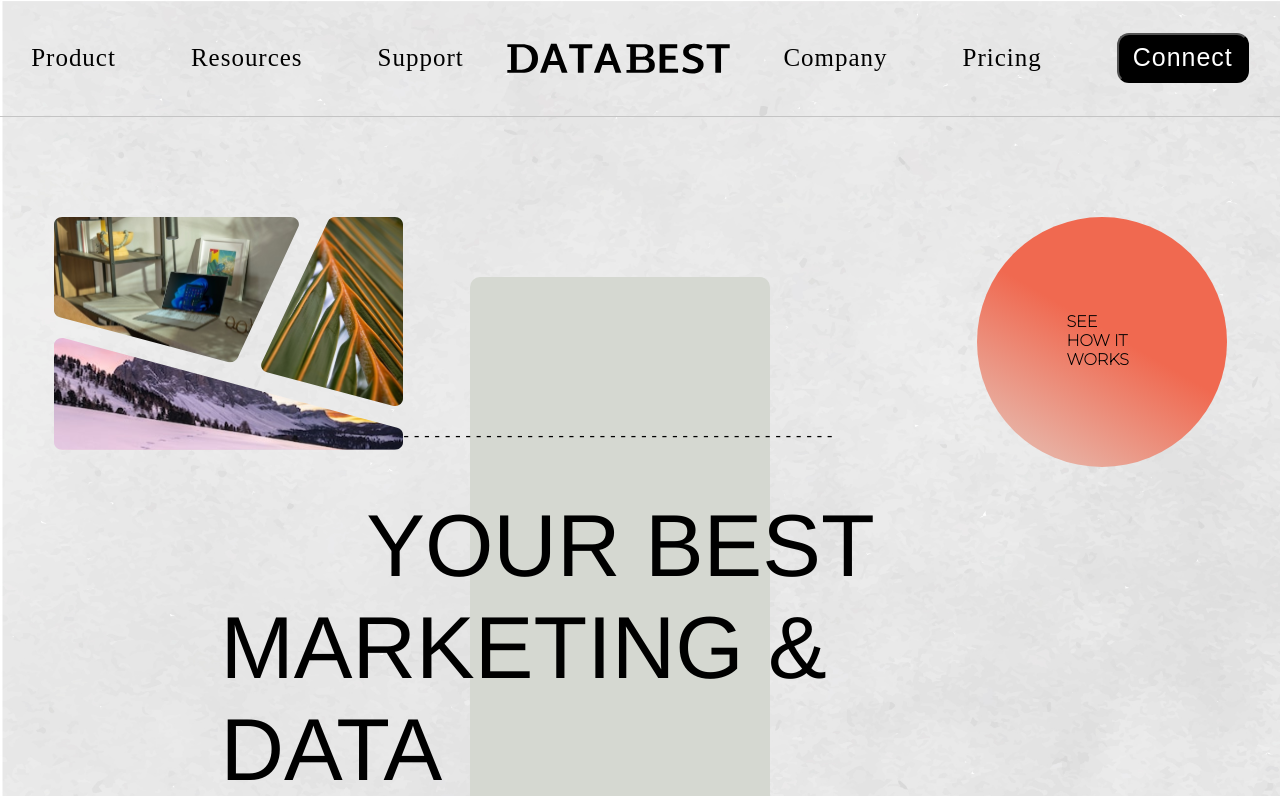
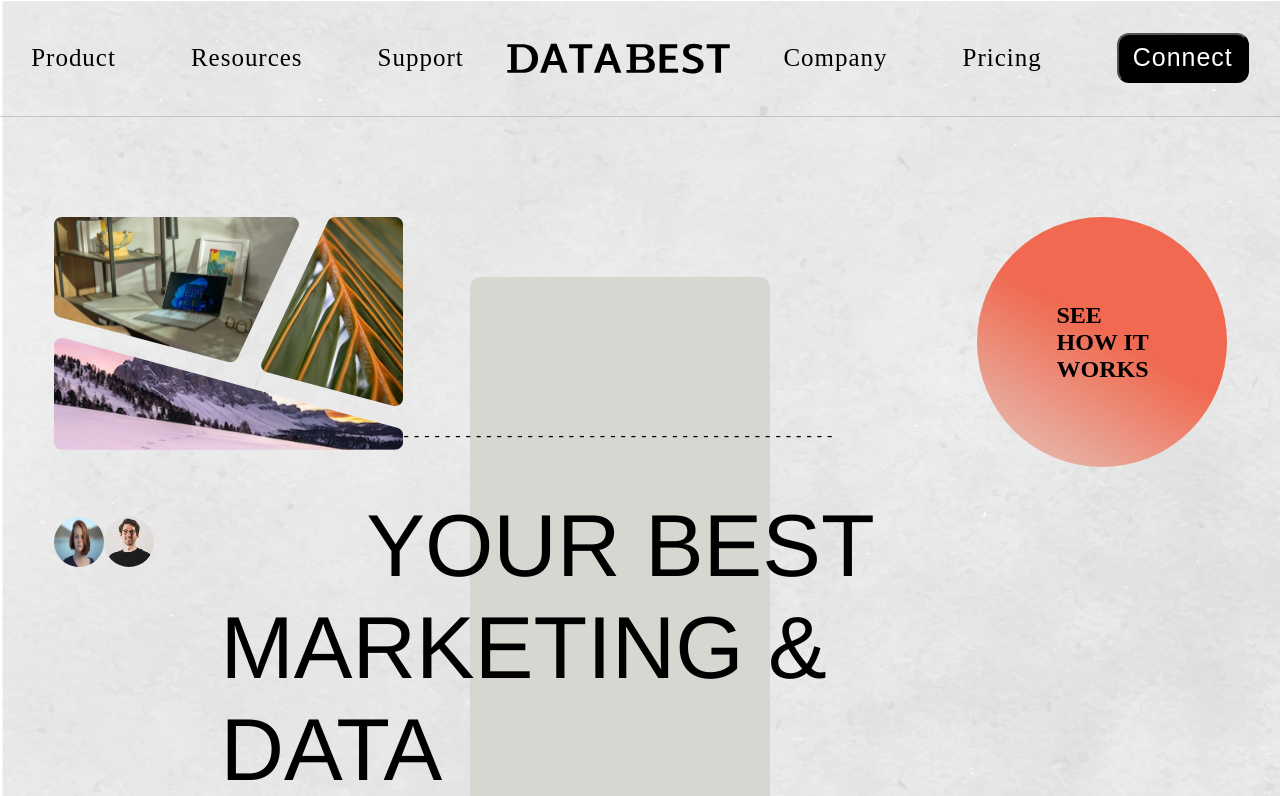
Before and after one commit to Ofeli1995/Css-Animation, a Vue app: page / in a window 1280 px wide. Shown: the top 796 px of the page. Built offline with nearby package versions, Linux system fonts and the light colour scheme.

Commit message:
No Finished, worked on home page first section

```diff
--- a/src/components/HomePage.vue
+++ b/src/components/HomePage.vue
@@ -2,6 +2,7 @@
   <div class="container1">
     <div class="columns">
       <div class="left-col">
+        <div class="animation-images">
           <div class="images-group">
             <img
               src="@/assets/animation-img/Vector.svg"
@@ -20,6 +21,23 @@
               class="bottom-img"
               alt="img"
             />
+          </div>
+          <div class="users-animation">
+            <img
+              src="@/assets/users/1.jpg"
+              alt="user"
+              width="50px"
+              height="50px"
+              style="border-radius: 50%"
+            />
+            <img
+              src="@/assets/users/2.jpg"
+              alt="user"
+              width="50px"
+              height="50px"
+              style="border-radius: 50%"
+            />
+          </div>
         </div>
       </div>
       <div class="col central-col">
@@ -67,8 +85,12 @@ export default {
 };
 </script>
 <style lang="scss" scoped>
-.left-col {
+.animation-images {
   position: relative;
+}
+.users-animation {
+  position: absolute;
+  top: 300px;
 }
 .left-img {
   position: absolute;
@@ -113,12 +135,10 @@ export default {
 }
 .orange-circle-text {
   position: absolute;
-  top: 95px;
-  left: 90px;
-  font-family: "Montserrat";
+  top: 85px;
+  left: 80px;
   font-style: normal;
   font-weight: 900;
-  font-size: 1rem;
   display: block;
 }
 .orange-circle-text-first-line,
@@ -126,6 +146,7 @@ export default {
 .orange-circle-text-second-line {
   display: block;
   overflow: hidden;
+  font-size: 1.5rem;
 }
 .orange-circle:hover {
   .orange-circle-text-first-line,
@@ -142,6 +163,11 @@ export default {
 
     animation-fill-mode: forwards;
   }
+}
+.users-animation {
+  width: 200px;
+  height: 200px;
+  // background-color: red;
 }
 @keyframes mover {
   0% {
@@ -225,7 +251,6 @@ export default {
 }
 .grow-now-btn-title {
   display: block;
-  font-family: "Montserrat";
   font-style: normal;
   font-weight: 900;
   font-size: 1rem;
```
Also changed, not shown: src/assets/users/1.jpg (added), src/assets/users/2.jpg (added). Lines whose indentation alone changed are shown as unchanged.
